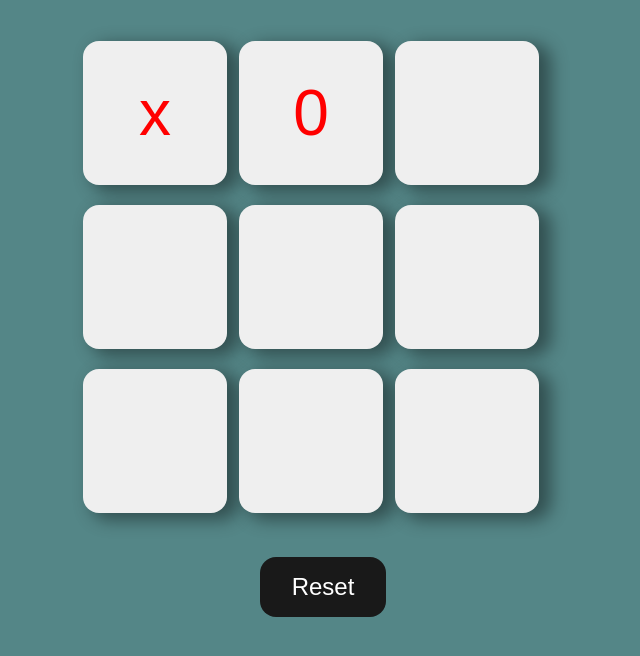
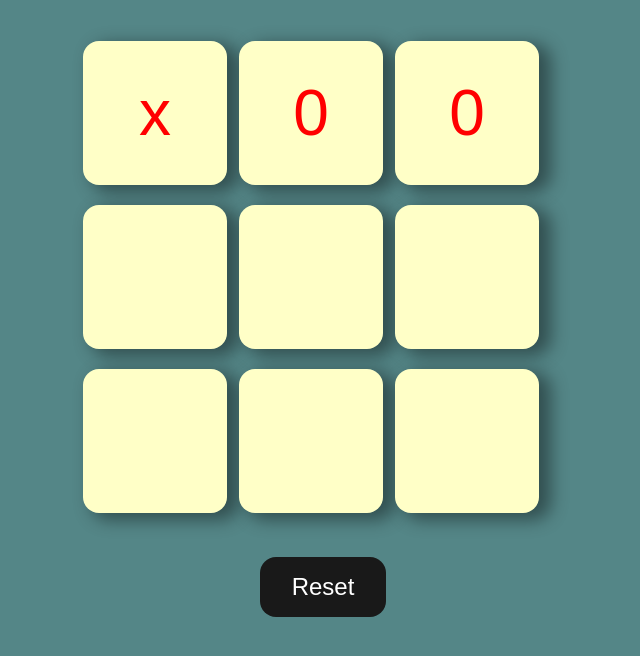
Before and after one commit to dev-imran1/tic-tac-toy, a plain HTML site: page index.html in a window 1280 px wide. Both pictures are taken after a click on the button 784 px from the left and 153 px from the top of the page. Shown: the part 40-696 px from the top of the page, without its empty margins (317-957 px from the left). Drawn offline with Linux system fonts and the light colour scheme.

Commit message:
btn click done

```diff
--- a/css/style.css
+++ b/css/style.css
@@ -38,6 +38,7 @@ body {
     -webkit-box-shadow: 10px 5px 17px 2px rgba(0, 0, 0, 0.41);
     -moz-box-shadow: 10px 5px 17px 2px rgba(0, 0, 0, 0.41);
     box-shadow: 10px 5px 17px 2px rgba(0, 0, 0, 0.41);
+    background-color: #ffffc7;
 }
 
 #reset_btn {
--- a/js/app.js
+++ b/js/app.js
@@ -15,5 +15,15 @@ let winPatterns = [
     [2,4,6]
 ]
 
-
-console.log(boxes.length==9)
+boxes.forEach((item)=>{
+    item.addEventListener("click", ()=>{
+        if (turn0) {
+            item.innerHTML = "0";
+            turn0 = false
+        }else{
+            item.innerHTML = "X";
+            turn0 = true
+        }
+        item.disabled = true
+    })
+})
```
